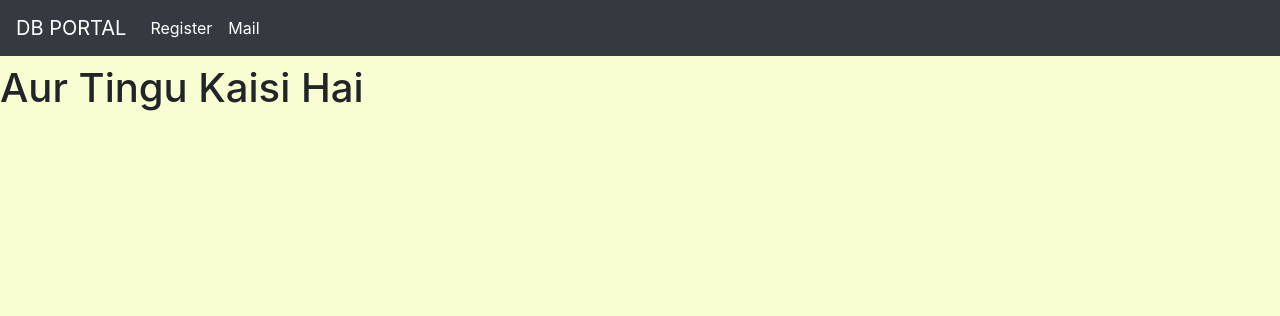
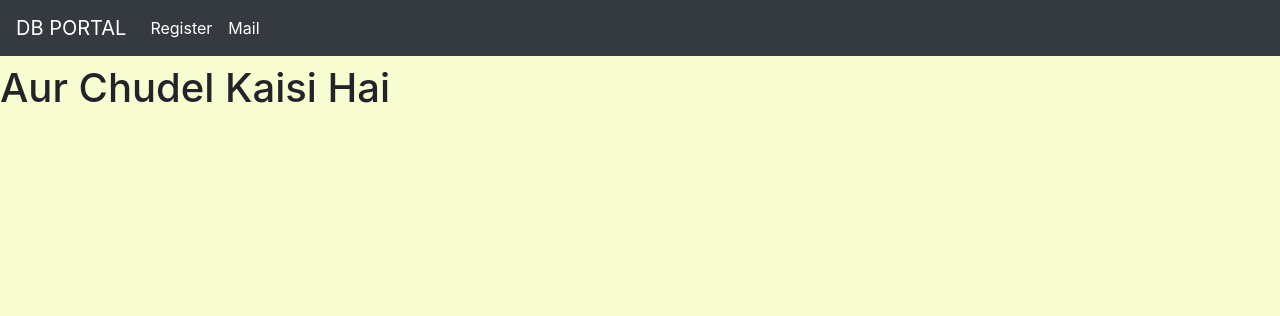
Before and after one commit to BeKingsman/heroku_db, a Django app: template templates/register.html in a window 1280 px wide. Shown: the top 316 px of the page. Run offline with Django 3.2, Linux system fonts and the light colour scheme; the template is opened without the code that fills it, so the values that code supplies are empty; some libraries are stand-ins or nearby versions.

Commit message:
timepass

```diff
--- a/templates/base.html
+++ b/templates/base.html
@@ -1,7 +1,7 @@
 <html>
 <head>
     <title>
-        Excel upload
+        Harsh Ki Website
     </title>
 
     <link rel="stylesheet" href="https://stackpath.bootstrapcdn.com/bootstrap/4.3.1/css/bootstrap.min.css" integrity="sha384-ggOyR0iXCbMQv3Xipma34MD+dH/1fQ784/j6cY/iJTQUOhcWr7x9JvoRxT2MZw1T" crossorigin="anonymous">
--- a/templates/register.html
+++ b/templates/register.html
@@ -31,7 +31,7 @@
 <div>
 <h5>.</h5>
 </div>
-<h1>Aur Tingu Kaisi Hai</h1>
+<h1>Aur Chudel Kaisi Hai</h1>
 
 
 {% endblock %}
```
